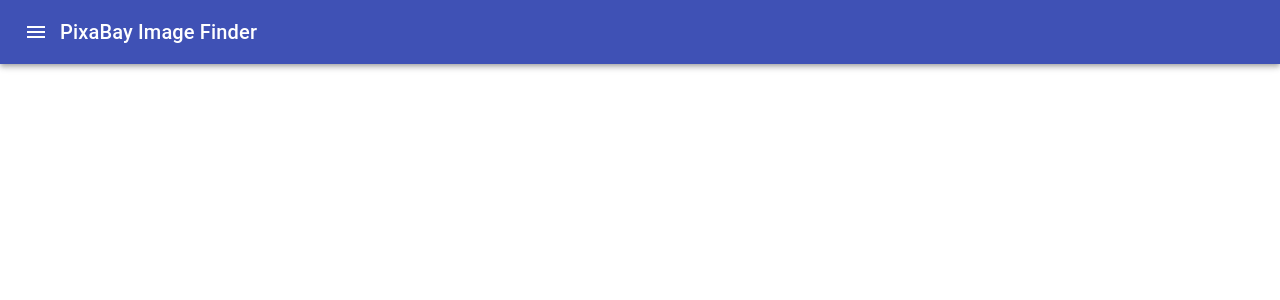
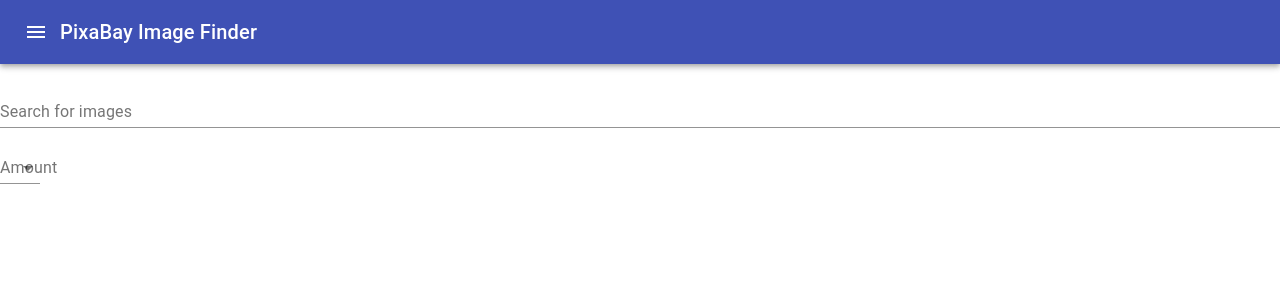
Before and after one commit to Gourav-vats/pixabay-image-finder, a React (Create React App) app: page / in a window 1280 px wide. Shown: the top 300 px of the page. Built offline with nearby package versions, Linux system fonts and the light colour scheme.

Commit message:
Search component Added

```diff
--- a/src/App.js
+++ b/src/App.js
@@ -1,6 +1,7 @@
 import React from "react";
 import "./App.css";
 import Navbar from "./components/navbar/Navbar";
+import Search from "./components/search/Search";
 import { MuiThemeProvider } from "@material-ui/core";
 
 function App() {
@@ -8,6 +9,7 @@
       <MuiThemeProvider>
          <div>
             <Navbar />
+            <Search />
          </div>
       </MuiThemeProvider>
    );
--- a/src/components/search/Search.js
+++ b/src/components/search/Search.js
@@ -0,0 +1,39 @@
+import React, { useState } from "react";
+import { MenuItem } from "@material-ui/core";
+import { Select, FormControl, InputLabel, TextField } from "@material-ui/core";
+
+const Search = () => {
+   const [searchText, setSearchText] = useState("");
+   const [amount, setAmount] = useState("");
+
+   return (
+      <div>
+         <TextField
+            name="searchText"
+            value={searchText}
+            onChange={(e) => setSearchText(e.target.value)}
+            label="Search for images"
+            fullWidth={true}
+            margin="normal"
+         />
+         <br />
+         <FormControl className="">
+            <InputLabel id="demo-simple-select-label">Amount</InputLabel>
+            <Select
+               value={amount}
+               onChange={(e) => setAmount(e.target.value)}
+               autoWidth={true}
+            >
+               <MenuItem value={5}>5</MenuItem>
+               <MenuItem value={10}>10</MenuItem>
+               <MenuItem value={15}>15</MenuItem>
+               <MenuItem value={20}>20</MenuItem>
+               <MenuItem value={30}>30</MenuItem>
+               <MenuItem value={50}>50</MenuItem>
+            </Select>
+         </FormControl>
+      </div>
+   );
+};
+
+export default Search;
```
